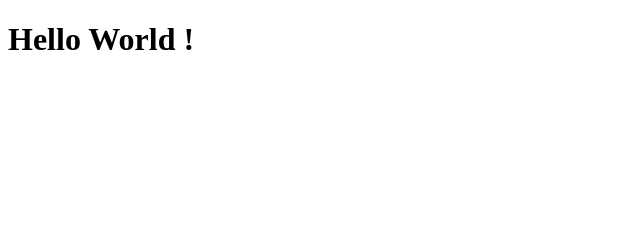
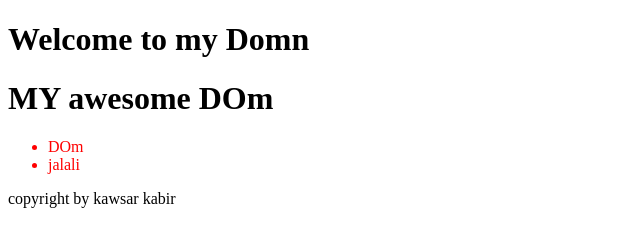
Before and after one commit to kawsarkabir/7days-challange-with-JS, a plain HTML site: page day4/index.html in a window 1280 px wide. Shown: the whole page, without its empty margins (0-640 px from the left). Drawn offline with Linux system fonts and the light colour scheme.

Commit message:
hello dom

```diff
--- /dev/null
+++ b/day4/even-add-fun.js
@@ -0,0 +1,5 @@
+function isEven(number){
+    const riminder = number % 2;
+    console.log(riminder);
+}
+isEven(48);
--- a/day4/index.html
+++ b/day4/index.html
@@ -4,14 +4,33 @@
     <meta charset="UTF-8">
     <meta http-equiv="X-UA-Compatible" content="IE=edge">
     <meta name="viewport" content="width=device-width, initial-scale=1.0">
-    <title>Document</title>
+    <title>Dom</title>
+    <style>
+        li{
+            color: red;
+        }
+    </style>
 </head>
 <body>
-    <h1 id="kawsar">Hello World !</h1>
+    <header>
+        <h1>Welcome to my  Domn</h1>
+    </header>
+    <main>
+        <h1>MY awesome DOm</h1>
+        <div>
+            <ul>
+                <li>DOm </li>
+                <li>jalali</li>
+            </ul>
+        </div>
+    </main>
+
+    <footer>
+        <p>copyright by kawsar kabir</p>
+    </footer>
 
 
-<script>
 
-</script>
+    <script src="./script.js"></script>
 </body>
 </html>
--- /dev/null
+++ b/day4/script.js
@@ -0,0 +1 @@
+console.log("hello Dom");
```
Also changed, not shown: day4/dom.js (added), day4/style.css (added).
